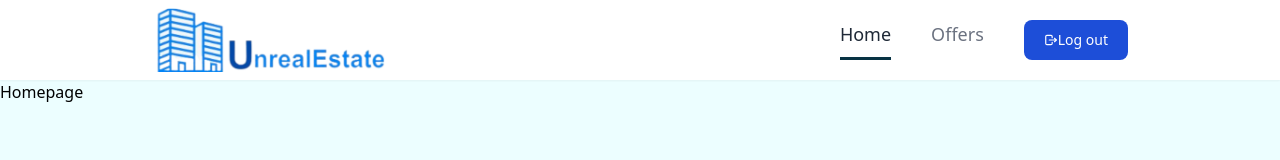
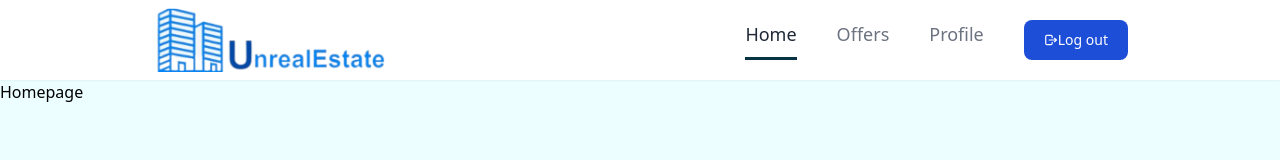
Before and after one commit to mihir2441998/Unreal-estate, a React (Create React App) app: page / in a window 1280 px wide. Shown: the top 160 px of the page. Built offline with nearby package versions, Linux system fonts and the light colour scheme; no server answers; sample sign-in values are in the browser's storage.

Commit message:
Added Spinner

```diff
--- a/src/Pages/PrivateRoute.jsx
+++ b/src/Pages/PrivateRoute.jsx
@@ -1,12 +1,12 @@
 import React from "react";
 import { Navigate, Outlet } from "react-router";
 import useAuthStatusHook from "../hooks/useAuthStatusHook";
+import Loading from "../componenets/Loading";
 
 export default function PrivateRoute() {
-  const {loggedIn, checkingStatus} = useAuthStatusHook();
-  if(checkingStatus){
-    return <h3>loading...</h3>
+  const { loggedIn, checkingStatus } = useAuthStatusHook();
+  if (checkingStatus) {
+    return <Loading />;
   }
   return loggedIn ? <Outlet /> : <Navigate to="/sign-in" />;
-
 }
--- a/src/componenets/Header.jsx
+++ b/src/componenets/Header.jsx
@@ -20,7 +20,7 @@ export default function Header() {
   }
 
   return (
-    <div className="bg-white shadow-sm sticky top-0 z-50">
+    <div className="bg-white shadow-sm sticky top-0 z-40">
       <header
         className="flex justify-between px-20 items-center max-w-6xl
                 mx-auto"
@@ -60,6 +60,21 @@ export default function Header() {
               Offers
             </li>
 
+            {loggedIn && (
+              <li
+                className={`
+                        cursor-pointer text-lg text-gray-500 border-b-[3px] border-transparent
+                        ${
+                          isPathCorrect("/profile") &&
+                          "text-gray-800 border-b-cyan-950"
+                        }
+                    `}
+                onClick={() => navigate("/profile")}
+              >
+                Profile
+              </li>
+            )}
+
             {loggedIn ? (
               <li>
                 <button
--- /dev/null
+++ b/src/componenets/Loading.jsx
@@ -0,0 +1,10 @@
+import React from "react";
+import loading from "../assets/loading.svg";
+
+export default function Loading() {
+  return (
+    <div className="bg-white bg-opacity-30 flex items-center justify-center fixed top-0 left-0 right-0 bottom-0 z-50">
+      <img src={loading} alt="loading svg" className="h-24" />
+    </div>
+  );
+}
```
Also changed, not shown: src/assets/loading.svg (added).
